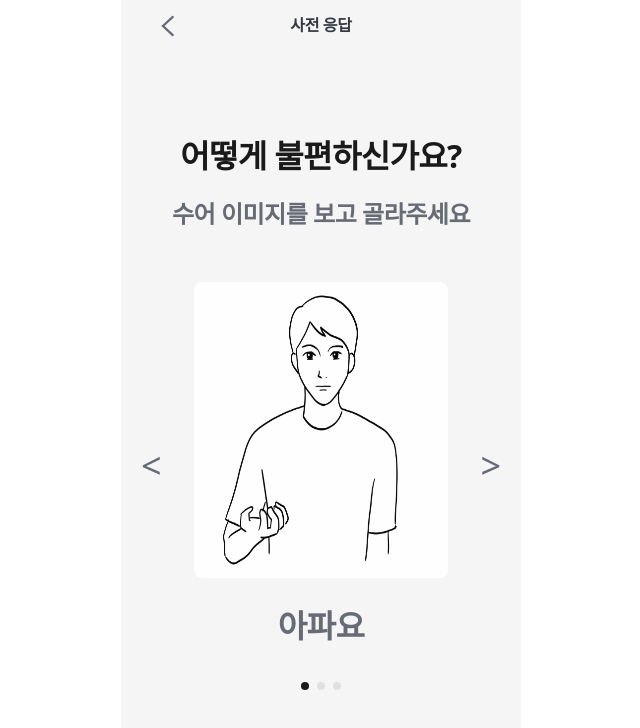
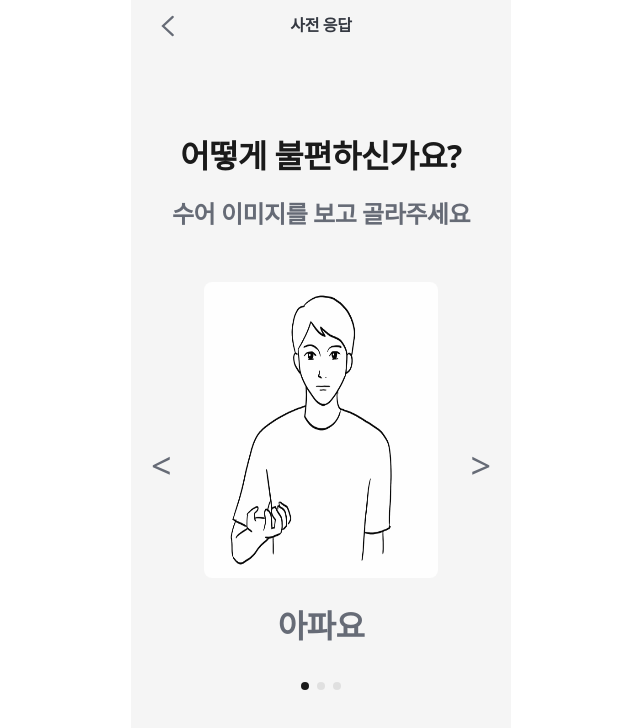
Before and after one commit to Likelion-B2A4/Frontend, a React (Vite) app: page /pre-question1 in a window 1280 px wide. Shown: the top 728 px of the page, without its empty margins (319-959 px from the left). Built offline with nearby package versions, Linux system fonts and the light colour scheme; no server answers; a web font is replaced by a local one.

Commit message:
#46 [FIX] 화면 크기 조정

```diff
--- a/src/App.tsx
+++ b/src/App.tsx
@@ -142,7 +142,7 @@ function App() {
       <Route
         path="*"
         element={
-          <div style={{ width: '400px', height: '680px', margin: '0 auto' }}>
+          <div style={{ width: '380px', height: '680px', margin: '0 auto' }}>
             <Routes>
               <Route path="/" element={<SplashPageWeb />} />
               <Route path="/logointro" element={<Intro />} />
```
